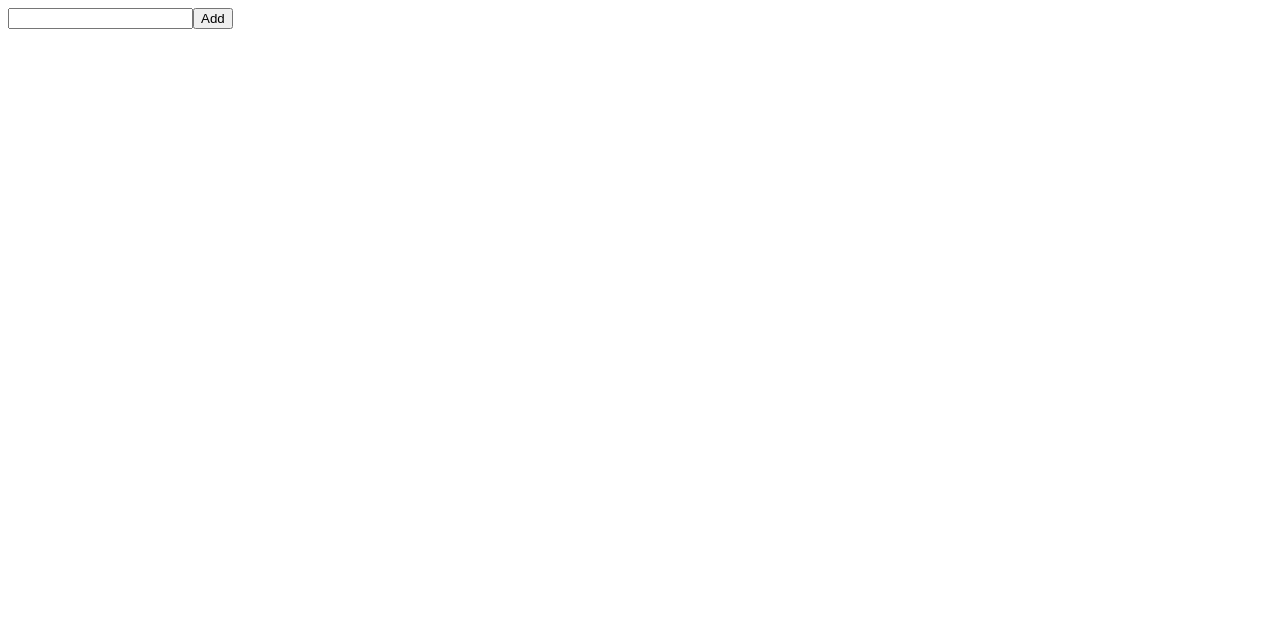
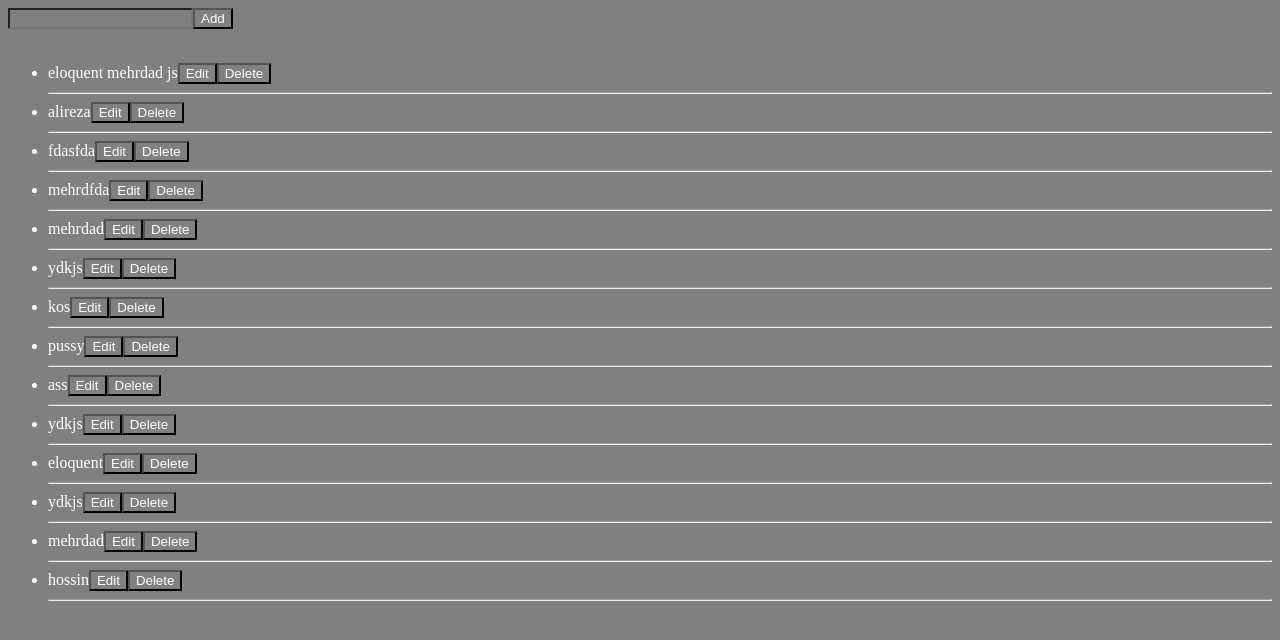
Before and after one commit to Mehrdad-mousavi96/investment_calculator, a React (Create React App) app: page / in a window 1280 px wide. Shown: the top 640 px of the page. Built offline with nearby package versions, Linux system fonts and the light colour scheme; data requests are answered from the project's data file.

Commit message:
we used axios.post to send our text and update our db.json and also fetch data using axios.get ans set them into books state

```diff
--- a/src/App.jsx
+++ b/src/App.jsx
@@ -1,4 +1,5 @@
 import App_ from "./stephen/booking/App_"
+import './index.css'
 
 
 const App = () => {
--- /dev/null
+++ b/src/index.css
@@ -0,0 +1,4 @@
+* {
+    background-color: gray;
+    color: white
+}
--- a/src/stephen/booking/App_.jsx
+++ b/src/stephen/booking/App_.jsx
@@ -1,19 +1,26 @@
-import { useState } from "react";
+import { useEffect, useState } from "react";
 import BookList from "./components/BookList";
 import CreateBook from "./components/CreateBook";
+import axios from "axios";
 
 const App = () => {
   const [books, setBooks] = useState([]);
 
-  const handleCreateBook = (title) => {
-    const updatedBooks = [
-      ...books,
-      {
-        id: Math.random() * 999,
-        title,
-      },
-    ];
+  // getting data from db.json
+  const fetchBooks = async () => {
+    const response = await axios.get("http://localhost:3001/books");
+    setBooks(response.data);
+  };
 
+  useEffect(() => {
+    fetchBooks()
+  }, [])
+
+  const handleCreateBook = async (title) => {
+    const response = await axios.post("http://localhost:3001/books", {
+      title,
+    });
+    const updatedBooks = [...books, response.data];
     setBooks(updatedBooks);
   };
 
--- a/src/stephen/booking/data/db.json
+++ b/src/stephen/booking/data/db.json
@@ -1,8 +1,60 @@
 {
   "books": [
     {
-      "id": "fcb7",
-      "title": "Eloquent Javascript"
+      "id": "cf9a",
+      "title": "eloquent mehrdad js"
+    },
+    {
+      "id": "7a42",
+      "title": "alireza"
+    },
+    {
+      "id": "55df",
+      "title": "fdasfda"
+    },
+    {
+      "id": "005a",
+      "title": "mehrdfda"
+    },
+    {
+      "id": "4aae",
+      "title": "mehrdad"
+    },
+    {
+      "id": "487e",
+      "title": "ydkjs"
+    },
+    {
+      "id": "d119",
+      "title": "kos"
+    },
+    {
+      "id": "38bf",
+      "title": "pussy"
+    },
+    {
+      "id": "00a6",
+      "title": "ass"
+    },
+    {
+      "id": "c9fa",
+      "title": "ydkjs"
+    },
+    {
+      "id": "b347",
+      "title": "eloquent"
+    },
+    {
+      "id": "4476",
+      "title": "ydkjs"
+    },
+    {
+      "id": "ba57",
+      "title": "mehrdad"
+    },
+    {
+      "id": "61f2",
+      "title": "hossin"
     }
   ]
 }
```
Also changed, not shown: 2 other files (tests, documents, lock files or other folders).
